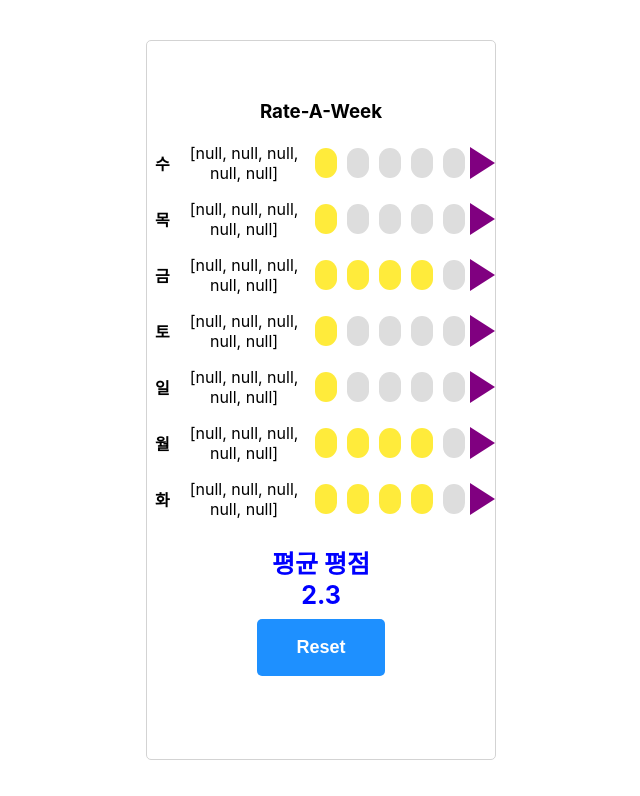
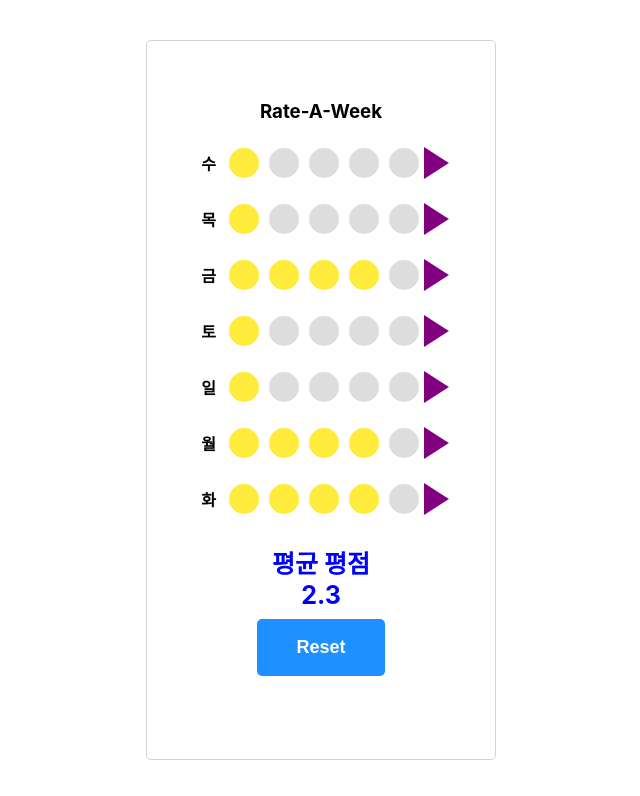
Before and after one commit to imhjnoh/99-react-assignment1, a React (Create React App) app: page / in a window 1280 px wide. Shown: the top 796 px of the page, without its empty margins (319-959 px from the left). Built offline with nearby package versions, Linux system fonts and the light colour scheme.

Commit message:
Removed unused code

```diff
--- a/src/OneDay.js
+++ b/src/OneDay.js
@@ -13,7 +13,6 @@ const OneDay = ({ day, rate }) => {
       }}
     >
       <strong style={{ margin: ".5rem" }}>{day}</strong>
-      [null, null, null, null, null]
       {[...Array(5)].map((x, i) => {
         if (i < rate) return <RateCircle key={i} rated></RateCircle>;
         else return <RateCircle key={i}></RateCircle>;
```
